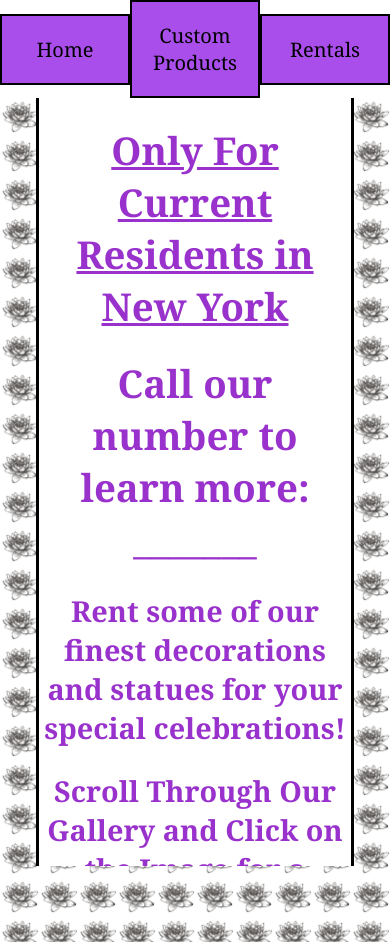
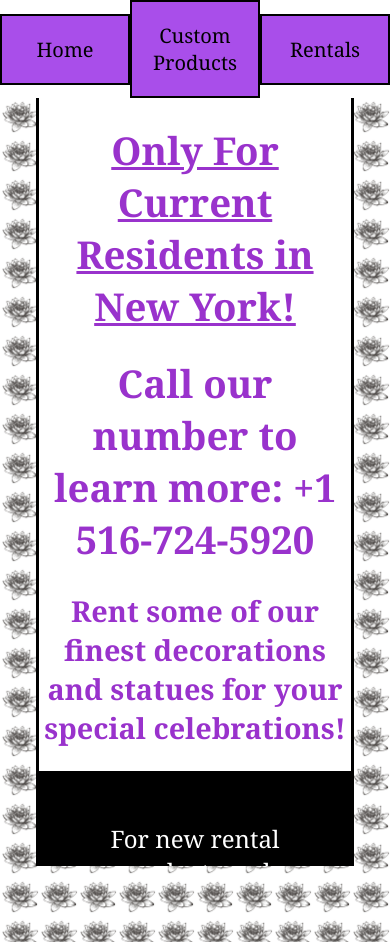
Before and after one commit to VedantPV/RoshiDesignsWebsite, a React (Create React App) app in the folder my-app/: page /rentals in a window 390 px wide. Built offline with nearby package versions, Linux system fonts and the light colour scheme.

Commit message:
added social media buttons on all pages and message for mobile users

```diff
--- a/my-app/src/components/custom_purchases_view.jsx
+++ b/my-app/src/components/custom_purchases_view.jsx
@@ -96,10 +96,13 @@ export default function CustomPurchasePage()
             <div className="custom_purchases_details">
                 <h1>Customized Products</h1>
                 <br/>
-                <h2>We do custom products and designs alongside our current inventory!!!</h2>
+                <h2>We do custom products and designs alongside our current inventory</h2>
+                <a href="https://linktr.ee/roshidesigns99" target="blank"><button className="linktree_button">
+                    For new custom products and images, click here to view them on my social medias</button></a>
                 <h2>Call us to learn more and order custom products: +1 516-724-5920</h2>
                 <h2>Scroll Through Our Past Custom Products Gallery</h2>
-                <h2>Click on any image for an enlarged view</h2>
+                <h2>Click on any image for an enlarged view (enlarging recommended for mobile users)</h2>
+
                 <br/>
                 <h2 style={{textDecoration: "underline", fontStyle: "italic"}}>Baskets</h2>
                 <div>
--- a/my-app/src/components/home_view.jsx
+++ b/my-app/src/components/home_view.jsx
@@ -20,7 +20,8 @@ export default function HomePage()
                     <h3>Join me live on TikTok daily to see what I’m working on in real time, and follow my social media for the latest updates, behind-the-scenes moments, and new product releases.</h3>
                 </div>
 
-                <a href="https://linktr.ee/roshidesigns99" target="blank"><button className="linktree_button">Click here to view my socials</button></a>
+                <a href="https://linktr.ee/roshidesigns99" target="blank"><button className="linktree_button">
+                    For new custom products and images, click here to view them on my social medias</button></a>
 
             </div>
 
--- a/my-app/src/components/rentals.jsx
+++ b/my-app/src/components/rentals.jsx
@@ -93,10 +93,12 @@ export default function RentalPage()
         <div className="rentals_page">
             <title>Rental Products</title>
             <div className="rentals_details">
-                <h1 style={{textDecoration: "underline"}}>Only For Current Residents in New York</h1>
-                <h1>Call our number to learn more: _______</h1>
+                <h1 style={{textDecoration: "underline"}}>Only For Current Residents in New York!</h1>
+                <h1>Call our number to learn more: +1 516-724-5920</h1>
                 <h2>Rent some of our finest decorations and statues for your special celebrations!</h2>
-                <h2>Scroll Through Our Gallery and Click on the Image for a Enlarged View</h2>
+                <a href="https://linktr.ee/roshidesigns99" target="blank"><button className="linktree_button">
+                    For new rental products and images, click here to view them on my social medias</button></a>
+                <h2>Scroll Through Our Gallery and Click on the Image for a Enlarged View (enlarging recommended for mobile users)</h2>
                 <h2 style={{textDecoration: "underline", fontStyle: "italic"}}>&#9880; Flower Walls &#9880;</h2>
                 <div>
                     <a target="blank" href={flowerWalls[customFlowerIndex].img}>
```
